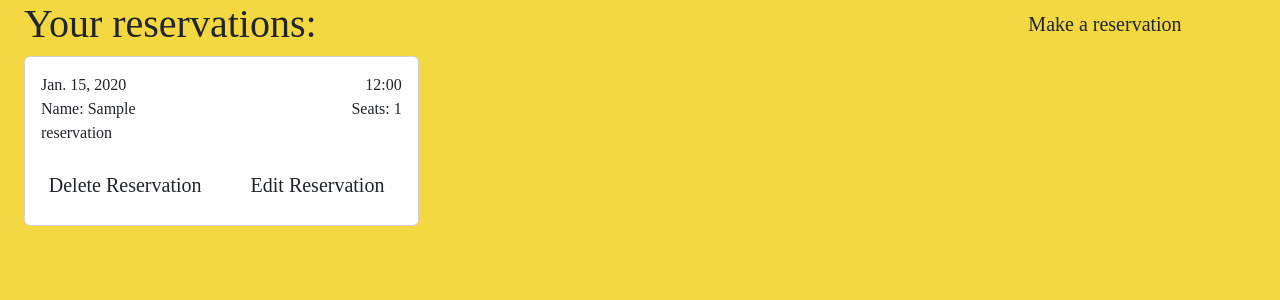
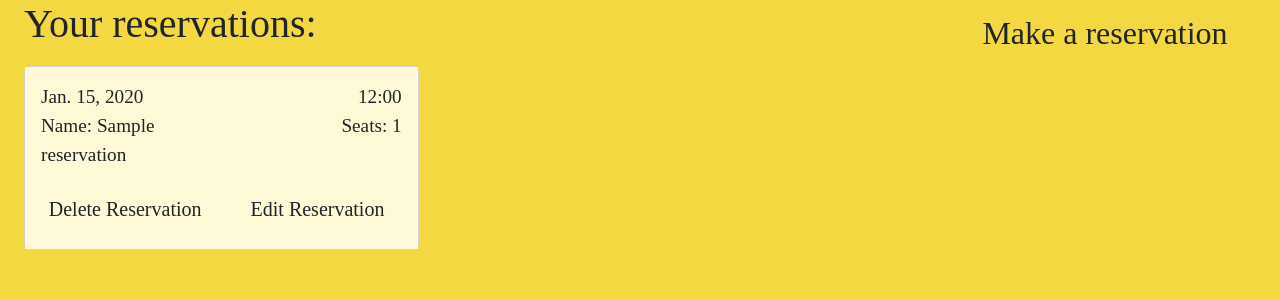
Before and after one commit to ewradcliffe/restaurant-booking-system, a Django app: page /reservations/ in a window 1280 px wide. Shown: the part 112-412 px from the top of the page. Run offline with Django 4.2, Linux system fonts and the light colour scheme; a user stored in the database is signed in; data comes from the database, SQL or seed files in the repository; tables that the repository leaves empty hold one stand-in row (values such as "Sample post"); some libraries are stand-ins or nearby versions; some web fonts are replaced.

Commit message:
Style buttons on reservation page.

```diff
--- a/reservations/templates/reservations/reservation.html
+++ b/reservations/templates/reservations/reservation.html
@@ -12,7 +12,7 @@
                 <h1>Your reservations:</h1>
             </div>
             <div class="col text-end">
-                <a href="{% url 'add-reservation' %}" class="btn btn-lg col-md-6">Make a reservation</a>
+                <a href="{% url 'add-reservation' %}" class="btn btn-lg col-md-6 make-a-reservation-btn">Make a reservation</a>
             </div>
         </div>
     </div>
@@ -25,7 +25,7 @@
 
         <div class="col-md-4 gx-5">
             <div class="card row">
-                <div class="card-body">
+                <div class="card-body reservation-card">
                     <ul class="row list-unstyled">
                         <li class="col-sm-6 text-start">{{reservation.reservation_date}}</li>
                         <li class="col-sm-6 text-sm-end">{{reservation.reservation_time}}</li>
@@ -33,9 +33,9 @@
                         <li class="col-sm-6 text-sm-end">Seats: {{reservation.number_of_guests}}</li>
                     </ul>
                     <div class="row">
-                        <a href="../delete/{{reservation.id}}" class="btn btn-lg col-md-6">Delete
+                        <a href="../delete/{{reservation.id}}" class="btn btn-lg col-md-6 reservation-card-btn">Delete
                             Reservation</a>
-                        <a href="../edit/{{reservation.id}}" class="btn btn-lg col-md-6">Edit
+                        <a href="../edit/{{reservation.id}}" class="btn btn-lg col-md-6 reservation-card-btn">Edit
                             Reservation</a>
                     </div>
                 </div>
--- a/static/css/style.css
+++ b/static/css/style.css
@@ -9,6 +9,7 @@ body {
     font-weight: 400;
     font-style: normal;
 }
+
 
 /* Logo*/
 
@@ -27,14 +28,23 @@ body {
     padding: 2%;
 }
 
+/* Reservation display page*/
+.make-a-reservation-btn {
+    font-size: 200%;
+}
 
-/* My Reservations page*/
+.make-a-reservation-btn:hover {
+    color:rgb(255, 249, 216);
+}
 
 .reservation-card {
-    background-color: rgb(19, 77, 92);
+    background-color:  rgb(255, 249, 216);
+    font-size: 120%;
 }
 
-
+.reservation-card-btn:hover {
+    color: rgb(145, 123, 4);
+}
 
 /* footer*/
 
```
